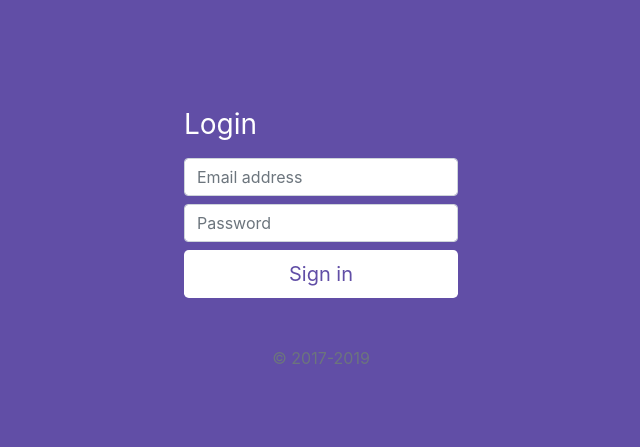
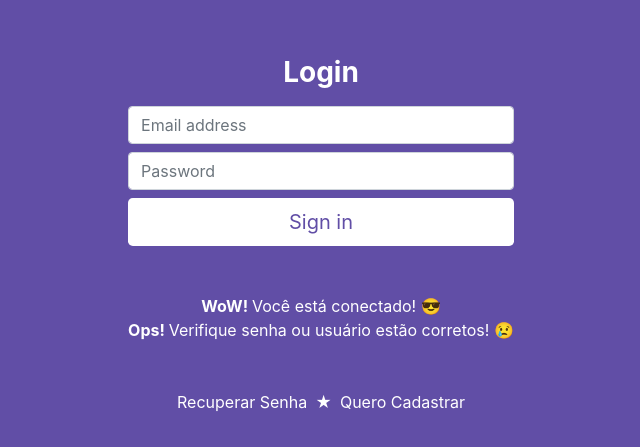
Before and after one commit to ljeferson/cursoReactJS_evento, a React (Create React App) app in the folder eventos/: page / in a window 1280 px wide. Shown: the part 153-600 px from the top of the page, without its empty margins (319-959 px from the left). Built offline with nearby package versions, Linux system fonts and the light colour scheme.

Commit message:
aula 6 incompleto - ínicio  do Firebase

```diff
--- a/eventos/package.json
+++ b/eventos/package.json
@@ -3,9 +3,10 @@
   "version": "0.1.0",
   "private": true,
   "dependencies": {
+    "firebase": "^7.5.0",
     "react": "^16.12.0",
     "react-dom": "^16.12.0",
-    "react-scripts": "3.2.0"
+    "react-scripts": "^3.2.0"
   },
   "scripts": {
     "start": "react-scripts start",
--- a/eventos/src/view/login/index.js
+++ b/eventos/src/view/login/index.js
@@ -4,15 +4,28 @@ import './login.css'
 function Login(){
     return(
         <div className="login-content d-flex align-items-center">
-            <form className="form-signin mx-auto">
-            <h1 className="h3 mb-3 font-weight-normal text-white">Login</h1>
+                <form className="form-signin mx-auto">
+                <div className= "mb-4 text-center">
+                    <h1 className="h3 mb-3 font-weight-normal text-white font-weight-bold">Login</h1>
 
-            <input type="email" id="inputEmail" class="form-control my-2" placeholder="Email address" />
+                    <input type="email" id="inputEmail" class="form-control my-2" placeholder="Email address" />
 
-            <input type="password" id="inputPassword" class="form-control my-2" placeholder="Password"/>
+                    <input type="password" id="inputPassword" class="form-control my-2" placeholder="Password"/>
 
-            <button className="btn btn-lg btn-block btn-login" type="submit">Sign in</button>
-            <p className="mt-5 mb-3 text-muted text-center">© 2017-2019</p>
+                    <button className="btn btn-lg btn-block btn-login" type="submit">Sign in</button>
+
+                    <div className="msg-login text-white text-center my-5">
+                        <span><strong>WoW! </strong>Você está conectado! &#128526; </span>
+                        <br></br>
+                        <span><strong>Ops! </strong>Verifique senha ou usuário estão corretos! &#128546; </span>
+                    </div>
+
+                    <div className="opcoes-login mt-5 text-center">
+                        <a href="#" className="mx-2">Recuperar Senha</a>
+                        <span className="text-white">&#9733;</span>
+                        <a href="#" className="mx-2">Quero Cadastrar</a>
+                    </div>
+                </div>
             </form>
         </div>
     )
--- a/eventos/src/view/login/login.css
+++ b/eventos/src/view/login/login.css
@@ -15,3 +15,13 @@
     background-color: #F21667;
     color: #fff;
 }
+
+.opcoes-login a{
+    text-decoration: none;
+    color: #fff;
+    transition: .3s ease-in-out;
+}
+
+.opcoes-login a:hover{
+    color: #F21667;
+}
```
Also changed, not shown: 2 other files (tests, documents, lock files or other folders).
